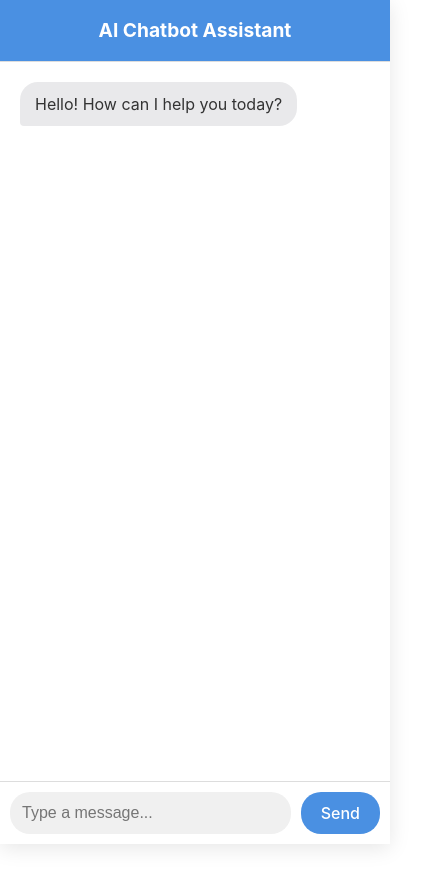
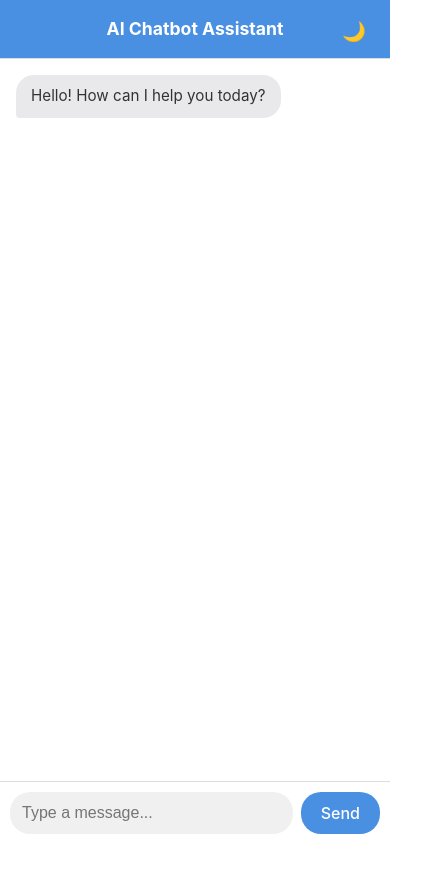
Before and after one commit to Wishwa-code/WIS, a React (Vite) app in the folder frontend/: page / in a window 390 px wide. Shown: the whole page, 422 px wide, since content can reach past the window. After the commit the page ends 844 px from the top, so only its background shows below. Built offline with nearby package versions, Linux system fonts and the light colour scheme.

Commit message:
starting changing styles

```diff
--- a/frontend/src/App.css
+++ b/frontend/src/App.css
@@ -1,126 +1,158 @@
+/*
+ * =========================================
+ * 🎨 THEME VARIABLES
+ * =========================================
+ */
+
+/* ☀️ Light Mode (Default) */
+:root {
+  --body-bg-color: #f4f7f6;
+  --chat-container-bg: #ffffff;
+  --chat-container-shadow: 0 4px 20px rgba(0, 0, 0, 0.1);
+  --header-bg: #4a90e2;
+  --header-text: #ffffff;
+  --border-color: #ddd;
+  --user-message-bg: #4a90e2;
+  --user-message-text: #ffffff;
+  --ai-message-bg: #e9e9eb;
+  --ai-message-text: #333;
+  --loading-text: #888;
+  --input-bg: #f0f0f0;
+  --input-text: #333;
+  --send-button-bg: #4a90e2;
+  --send-button-bg-hover: #357abd;
+  --send-button-text: #ffffff;
+}
+
+/* 🌒 Dark Mode */
+[data-theme='dark'] {
+  --body-bg-color: #121212;
+  --chat-container-bg: #1e1e1e;
+  --chat-container-shadow: 0 4px 20px rgba(0, 0, 0, 0.4);
+  --header-bg: #1a1a1a;
+  --header-text: #ffffff;
+  --border-color: #444;
+  --user-message-bg: #3a7ac2;
+  --user-message-text: #ffffff;
+  --ai-message-bg: #3a3a3a;
+  --ai-message-text: #e0e0e0;
+  --loading-text: #aaa;
+  --input-bg: #2c2c2c;
+  --input-text: #e0e0e0;
+  --send-button-bg: #3a7ac2;
+  --send-button-bg-hover: #2a69b0;
+  --send-button-text: #ffffff;
+}
+
+/*
+ * =========================================
+ * GENERAL STYLES
+ * =========================================
+ */
+
 #root {
   max-width: 1280px;
   margin: 0 auto;
-  padding: 2rem;
+  /* Padding is removed to allow chat container to be flush on mobile */
+  padding: 0;
   text-align: center;
 }
-/*
-.logo {
-  height: 6em;
-  padding: 1.5em;
-  will-change: filter;
-  transition: filter 300ms;
-}
-.logo:hover {
-  filter: drop-shadow(0 0 2em #646cffaa);
-}
-.logo.react:hover {
-  filter: drop-shadow(0 0 2em #61dafbaa);
-}
 
-@keyframes logo-spin {
-  from {
-    transform: rotate(0deg);
-  }
-  to {
-    transform: rotate(360deg);
-  }
-}
-
-@media (prefers-reduced-motion: no-preference) {
-  a:nth-of-type(2) .logo {
-    animation: logo-spin infinite 20s linear;
-  }
-}
-
-.card {
-  padding: 2em;
-}
-
-.read-the-docs {
-  color: #888;
-} */
-
-/* General Styling */
 body {
   font-family: -apple-system, BlinkMacSystemFont, 'Segoe UI', Roboto, Helvetica, Arial, sans-serif;
   margin: 0;
-    background-color: #f4f7f6;
+  background-color: var(--body-bg-color); /* Var */
   display: flex;
   justify-content: center;
   align-items: center;
   height: 100vh;
+  transition: background-color 0.3s ease;
 }
 
-/* Chat Container */
+/*
+ * =========================================
+ * CHAT COMPONENTS
+ * =========================================
+ */
+
 .chat-container {
-    width: 100%;
-    max-width: 600px;
-    height: 90vh;
-    background-color: #ffffff;
-    border-radius: 12px;
-    box-shadow: 0 4px 20px rgba(0, 0, 0, 0.1);
+  width: 100vw;
+  height: 100vh;
+  max-width: 100%; /* Default to full width for mobile-first */
+  max-height: 100%; /* Default to full height for mobile-first */
+  background-color: var(--chat-container-bg);
+  border-radius: 0; /* No radius on mobile */
+  box-shadow: none; /* No shadow on mobile */
   display: flex;
   flex-direction: column;
   overflow: hidden;
+  position: relative;
 }
 
-/* Chat Header */
 .chat-header {
-    background-color: #4a90e2;
-    color: white;
+  background-color: var(--header-bg);
+  color: var(--header-text);
   padding: 16px;
   text-align: center;
   font-weight: bold;
-    font-size: 1.2rem;
-    border-bottom: 1px solid #ddd;
+  font-size: 1.1rem; /* Slightly smaller for mobile */
+  border-bottom: 1px solid var(--border-color);
 }
 
-/* Chat Area */
 .chat-area {
   flex-grow: 1;
-    padding: 20px;
+  padding: 16px; /* Consistent padding */
   overflow-y: auto;
   display: flex;
   flex-direction: column;
   gap: 12px;
 }
 
-/* Message Bubbles */
+/*
+ * =========================================
+ * MESSAGES & INDICATORS
+ * =========================================
+ */
+
 .message {
   padding: 10px 15px;
   border-radius: 18px;
-    max-width: 75%;
+  max-width: 80%; /* Allow slightly wider messages on small screens */
   line-height: 1.5;
+  font-size: 0.95rem; /* Slightly adjust font size */
 }
 
 .user {
-    background-color: #4a90e2;
-    color: white;
+  background-color: var(--user-message-bg);
+  color: var(--user-message-text);
   align-self: flex-end;
   border-bottom-right-radius: 4px;
 }
 
 .ai {
-    background-color: #e9e9eb;
-    color: #333;
+  background-color: var(--ai-message-bg);
+  color: var(--ai-message-text);
   align-self: flex-start;
   border-bottom-left-radius: 4px;
 }
 
-/* Loading Indicator */
 .loading {
   align-self: flex-start;
-    color: #888;
+  color: var(--loading-text);
   font-style: italic;
 }
 
+/*
+ * =========================================
+ * INPUT FORM
+ * =========================================
+ */
 
-/* Input Form */
 .input-form {
   display: flex;
-    border-top: 1px solid #ddd;
+  border-top: 1px solid var(--border-color);
   padding: 10px;
+  gap: 8px; /* Add gap for spacing */
 }
 
 .input-field {
@@ -129,33 +161,101 @@ body {
   padding: 12px;
   font-size: 1rem;
   border-radius: 20px;
-    background-color: #f0f0f0;
+  background-color: var(--input-bg);
+  color: var(--input-text);
   outline: none;
-
-    color:#333;
 }
 
 .send-button {
-    background-color: #4a90e2;
-    color: white;
+  background-color: var(--send-button-bg);
+  color: var(--send-button-text);
   border: none;
   padding: 0 20px;
   border-radius: 20px;
-    margin-left: 10px;
+  /* margin-left is removed in favor of gap */
   cursor: pointer;
   font-size: 1rem;
   transition: background-color 0.2s;
+  flex-shrink: 0; /* Prevent button from shrinking */
 }
 
 .send-button:hover {
-    background-color: #357abd;
+  background-color: var(--send-button-bg-hover);
 }
 
-/* Responsive Design */
-@media (max-width: 768px) {
+/*
+ * =========================================
+ * ✨ RESPONSIVE DESIGN
+ * =========================================
+ */
+
+/* 📱 Small mobile phones will use the mobile-first styles above */
+
+/* 📲 Tablets (portrait and landscape) */
+@media (min-width: 768px) {
+  #root {
+    padding: 2rem; /* Add back padding for larger screens */
+  }
+
   .chat-container {
-        height: 100vh;
-        width: 100vw;
-        border-radius: 0;
+    width: 100%;
+    max-width: 600px;
+    height: 90vh; /* Revert to 90vh */
+    max-height: 800px; /* Add a max-height */
+    border-radius: 12px; /* Add back border-radius */
+    box-shadow: var(--chat-container-shadow); /* Add back shadow */
+  }
+
+  .chat-header {
+    font-size: 1.2rem; /* Restore font size */
+  }
+
+  .message {
+    max-width: 75%; /* Restore message width */
+    font-size: 1rem; /* Restore font size */
   }
 }
+
+/* 💻 Laptops and Desktops */
+@media (min-width: 1024px) {
+  .chat-container {
+    max-width: 700px; /* Slightly wider for more space */
+  }
+}
+
+/* 🖥️ Large Screens */
+@media (min-width: 1440px) {
+  .chat-container {
+    max-width: 800px; /* Even wider for large monitors */
+    min-width:750px;
+  }
+}
+
+
+/*
+ * =========================================
+ * THEME TOGGLE BUTTON
+ * =========================================
+ */
+.theme-toggle-button {
+  position: absolute;
+  top: 12px;
+  right: 16px;
+  cursor: pointer;
+  background: transparent;
+  color: var(--header-text);
+  border: none;
+  padding: 8px;
+  border-radius: 50%;
+  font-size: 1.2rem;
+  line-height: 1;
+  width: 40px;
+  height: 40px;
+  display: flex;
+  align-items: center;
+  justify-content: center;
+}
+
+.theme-toggle-button:hover {
+    background-color: rgba(255, 255, 255, 0.15);
+}
--- a/frontend/src/App.tsx
+++ b/frontend/src/App.tsx
@@ -10,6 +10,9 @@ type Message = {
     sender: "user" | "ai";
 };
 
+// ✨ --- Theme Type --- ✨
+type Theme = 'light' | 'dark';
+
 function App() {
     const [messages, setMessages] = useState<Message[]>([
         { text: "Hello! How can I help you today?", sender: "ai" }
@@ -20,6 +23,20 @@ function App() {
     const ws = useRef<WebSocket | null>(null);
 
     const sessionId = useRef<string>(crypto.randomUUID());
+    const [theme, setTheme] = useState<Theme>(() => {
+        const savedTheme = localStorage.getItem('theme') as Theme | null;
+        if (savedTheme) {
+            return savedTheme;
+        }
+        // Set theme based on user's system preference
+        return window.matchMedia('(prefers-color-scheme: dark)').matches ? 'dark' : 'light';
+    });
+
+    useEffect(() => {
+        document.documentElement.setAttribute('data-theme', theme);
+        localStorage.setItem('theme', theme);
+    }, [theme]);
+
 
     // Auto-scroll to the bottom of the chat
     useEffect(() => {
@@ -112,9 +129,17 @@ function App() {
         };
     };
 
+    // ✨ --- Function to toggle theme --- ✨
+    const toggleTheme = () => {
+        setTheme(prevTheme => (prevTheme === 'light' ? 'dark' : 'light'));
+    };
+
     return (
         <>
             <div className="chat-container">
+                <button onClick={toggleTheme} className="theme-toggle-button">
+                    {theme === 'light' ? '🌙' : '☀️'}
+                </button>
                 <div className="chat-header">AI Chatbot Assistant</div>
                 <div className="chat-area" ref={chatAreaRef}>
                     {messages.map((msg, index) => (
--- /dev/null
+++ b/frontend/src/removed.css
@@ -0,0 +1,126 @@
+,/* #root {
+  max-width: 1280px;
+  margin: 0 auto;
+  padding: 2rem;
+  text-align: center;
+}
+
+
+/* General Styling */
+body {
+    font-family: -apple-system, BlinkMacSystemFont, 'Segoe UI', Roboto, Helvetica, Arial, sans-serif;
+    margin: 0;
+    background-color: #f4f7f6;
+    display: flex;
+    justify-content: center;
+    align-items: center;
+    height: 100vh;
+}
+
+/* Chat Container */
+.chat-container {
+    width: 100%;
+    max-width: 600px;
+    height: 90vh;
+    background-color: #ffffff;
+    border-radius: 12px;
+    box-shadow: 0 4px 20px rgba(0, 0, 0, 0.1);
+    display: flex;
+    flex-direction: column;
+    overflow: hidden;
+}
+
+/* Chat Header */
+.chat-header {
+    background-color: #4a90e2;
+    color: white;
+    padding: 16px;
+    text-align: center;
+    font-weight: bold;
+    font-size: 1.2rem;
+    border-bottom: 1px solid #ddd;
+}
+
+/* Chat Area */
+.chat-area {
+    flex-grow: 1;
+    padding: 20px;
+    overflow-y: auto;
+    display: flex;
+    flex-direction: column;
+    gap: 12px;
+}
+
+/* Message Bubbles */
+.message {
+    padding: 10px 15px;
+    border-radius: 18px;
+    max-width: 75%;
+    line-height: 1.5;
+}
+
+.user {
+    background-color: #4a90e2;
+    color: white;
+    align-self: flex-end;
+    border-bottom-right-radius: 4px;
+}
+
+.ai {
+    background-color: #e9e9eb;
+    color: #333;
+    align-self: flex-start;
+    border-bottom-left-radius: 4px;
+}
+
+/* Loading Indicator */
+.loading {
+    align-self: flex-start;
+    color: #888;
+    font-style: italic;
+}
+
+
+/* Input Form */
+.input-form {
+    display: flex;
+    border-top: 1px solid #ddd;
+    padding: 10px;
+}
+
+.input-field {
+    flex-grow: 1;
+    border: none;
+    padding: 12px;
+    font-size: 1rem;
+    border-radius: 20px;
+    background-color: #f0f0f0;
+    outline: none;
+
+    color:#333;
+}
+
+.send-button {
+    background-color: #4a90e2;
+    color: white;
+    border: none;
+    padding: 0 20px;
+    border-radius: 20px;
+    margin-left: 10px;
+    cursor: pointer;
+    font-size: 1rem;
+    transition: background-color 0.2s;
+}
+
+.send-button:hover {
+    background-color: #357abd;
+}
+
+/* Responsive Design */
+@media (max-width: 768px) {
+    .chat-container {
+        height: 100vh;
+        width: 100vw;
+        border-radius: 0;
+    }
+} */
```
Lines whose indentation alone changed are shown as unchanged.
